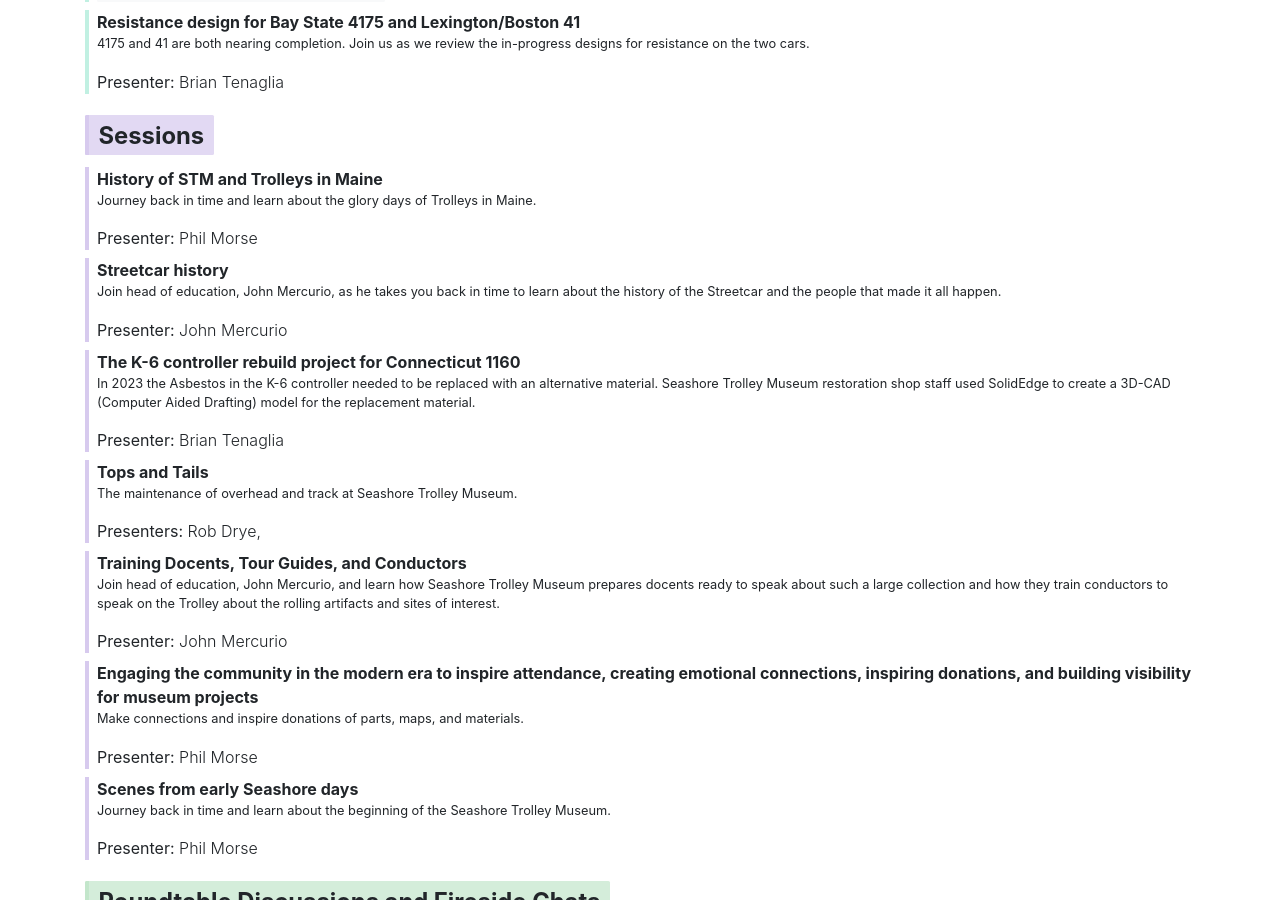
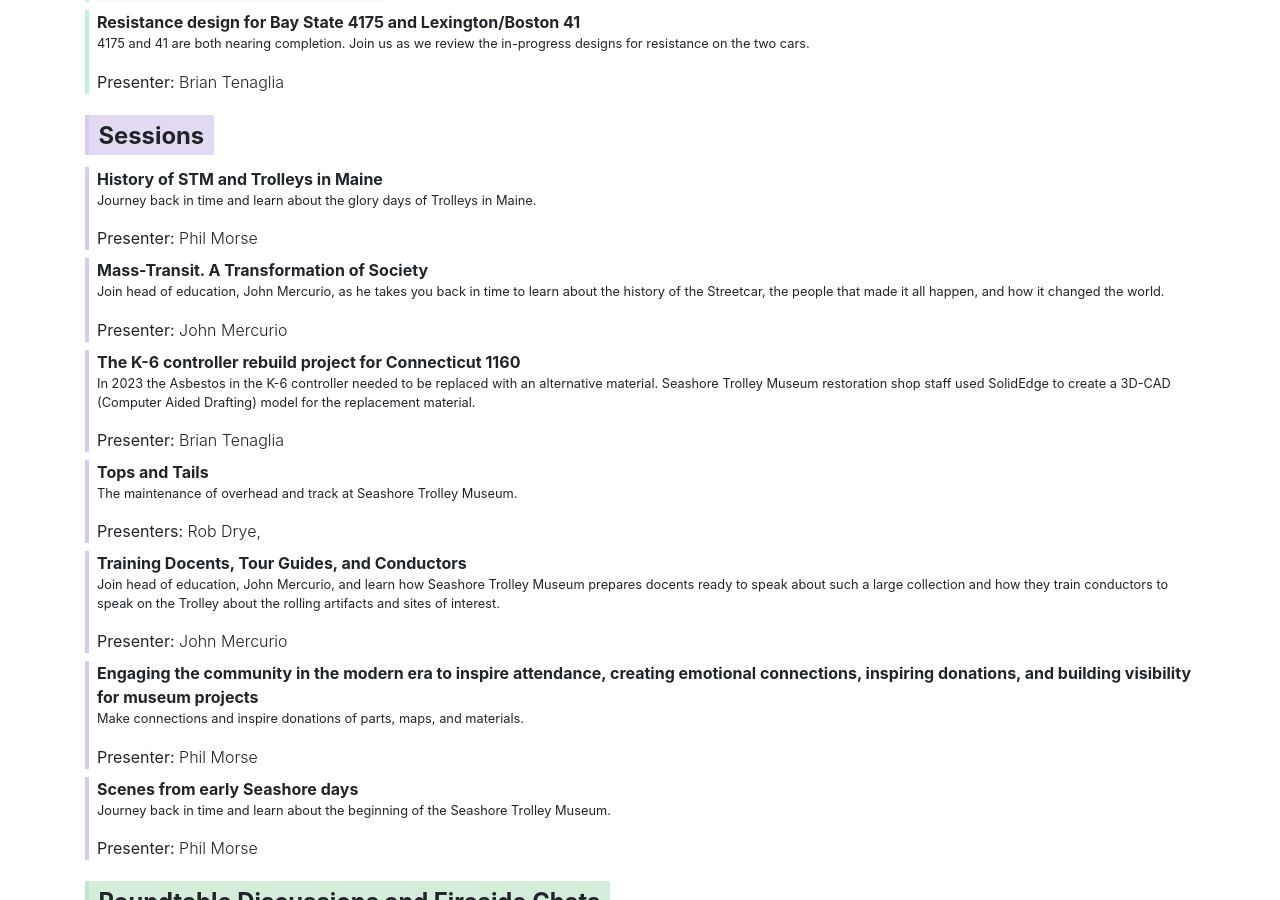
Before and after one commit to NEATOWinterfest/neatowinterfest.org, a Jekyll site: the page built from talks/index.md, in a window 1280 px wide and 900 px high, scrolled down 410 px. Built offline with Jekyll 4.4.1, drawn with Linux system fonts in a browser that asks for light colours.

Commit message:
Mass-Transit. A Transformation of Society

```diff
--- a/_data/program.yml
+++ b/_data/program.yml
@@ -106,7 +106,7 @@
   - name: "Conference Room in the Visitors Center"
     talks:
 
-      - name: "Streetcar history"
+      - name: "Mass-Transit. A Transformation of Society"
         time_start: '9:00'
         time_end: '9:45'
 
--- a/_talks/Streetcar-history-for-the-470-Club.md
+++ b/_talks/Streetcar-history-for-the-470-Club.md
@@ -1,13 +1,13 @@
 ---
-name: Streetcar history
+name: 'Mass-Transit. A Transformation of Society'
 speakers:
   - John Mercurio
 categories:
   - Sessions
-summary: "Join head of education, John Mercurio, as he takes you back in time to learn about the history of the Streetcar and the people that made it all happen."
+summary: "Join head of education, John Mercurio, as he takes you back in time to learn about the history of the Streetcar, the people that made it all happen, and how it changed the world."
 ---
 
-Learn about the history of the Streetcar and the people who made it happen.
+Join head of education, John Mercurio, as he takes you back in time to learn about the history of the Streetcar, the people that made it all happen, and how it changed the world.
 
 
 ## Location
```
